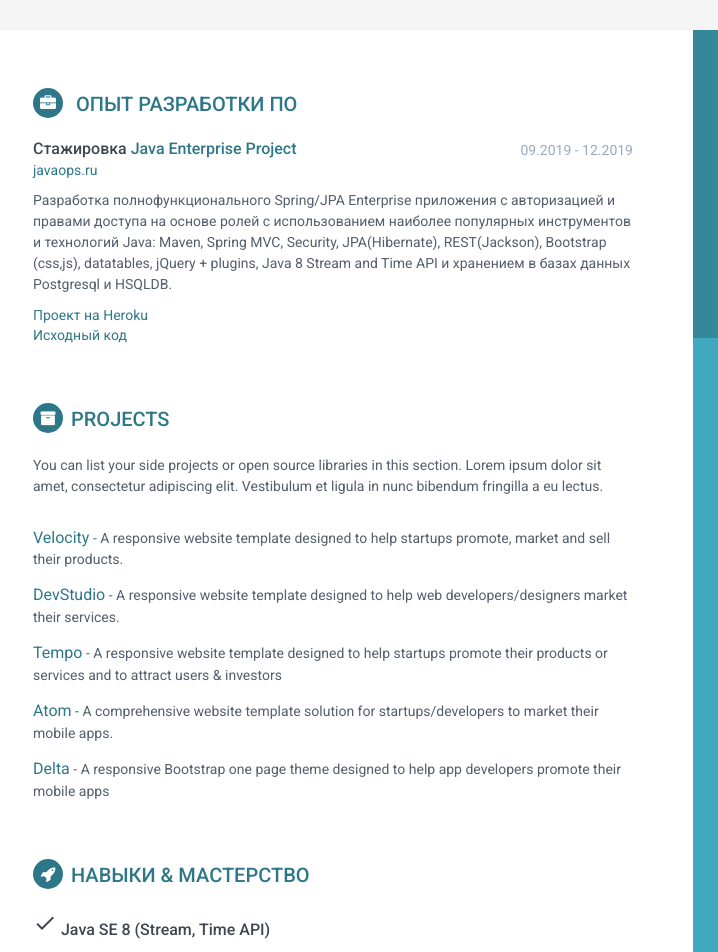
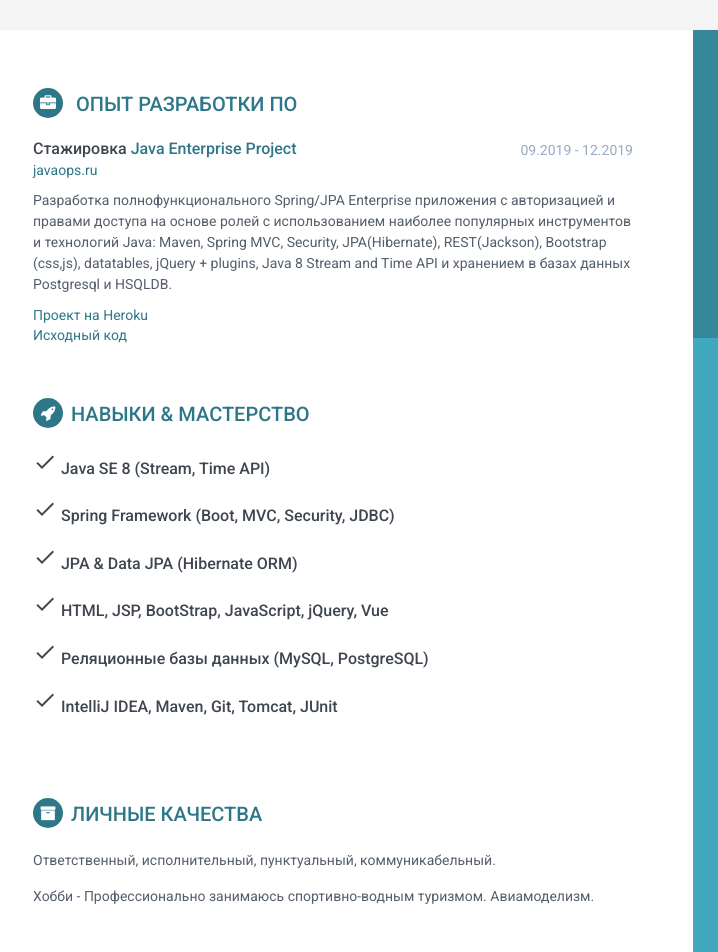
Before and after one commit to ArtemchukAndrei94/ArtemchukAndrei94.github.io, a plain HTML site: page index.html in a window 1280 px wide. Shown: the top 952 px of the page, 187-905 px from the left. Drawn offline with Linux system fonts and the light colour scheme.

Commit message:
Резюме готово final

```diff
--- a/index.html
+++ b/index.html
@@ -1,17 +1,20 @@
 <!DOCTYPE html>
-<!--[if IE 8]> <html lang="en" class="ie8"> <![endif]-->
-<!--[if IE 9]> <html lang="en" class="ie9"> <![endif]-->
-<!--[if !IE]><!--> <html lang="en"> <!--<![endif]-->
+<!--[if IE 8]>
+<html lang="en" class="ie8"> <![endif]-->
+<!--[if IE 9]>
+<html lang="en" class="ie9"> <![endif]-->
+<!--[if !IE]><!-->
+<html lang="en"> <!--<![endif]-->
 <head>
-    <title>Responsive Resume/CV Template for Developers</title>
+    <title>Артемчук Андрей, Java разработчик</title>
     <!-- Meta -->
     <meta charset="utf-8">
     <meta http-equiv="X-UA-Compatible" content="IE=edge">
     <meta name="viewport" content="width=device-width, initial-scale=1.0">
-    <meta name="description" content="Responsive HTML5 Resume/CV Template for Developers">
-    <meta name="author" content="Xiaoying Riley at 3rd Wave Media">
+    <meta name="description" content="Артемчук Андрей, Java разработчик">
     <link rel="shortcut icon" href="favicon.ico">
-    <link href='https://fonts.googleapis.com/css?family=Roboto:400,500,400italic,300italic,300,500italic,700,700italic,900,900italic' rel='stylesheet' type='text/css'>
+    <link href='https://fonts.googleapis.com/css?family=Roboto:400,500,400italic,300italic,300,500italic,700,700italic,900,900italic'
+          rel='stylesheet' type='text/css'>
     <!-- Global CSS -->
     <link rel="stylesheet" href="assets/plugins/bootstrap/css/bootstrap.min.css">
     <!-- Plugins CSS -->
@@ -32,7 +35,7 @@
 <div class="wrapper">
     <div class="sidebar-wrapper">
         <div class="profile-container">
-                <img class="profile" src="assets/images/profile.png" alt="" />
+            <img class="profile" src="assets/images/profile.png" alt=""/>
             <h1 class="name">Артемчук Андрей</h1>
             <h3 class="tagline">JAVA Developer</h3>
         </div><!--//profile-container-->
@@ -40,11 +43,15 @@
         <div class="contact-container container-block">
             <ul class="list-unstyled contact-list">
                 <h2 class="container-block-title">контакты</h2>
-                  <li class="vk"><i class="fa fa-vk" aria-hidden="true"></i><a href="https://vk.com/fedzeeor">Профиль ВК</a></li>
-                  <li class="email"><i class="fa fa-envelope"></i><a href="mailto:and64region2015@gmail.com">and64region2015@gmail.com</a></li>
+                <li class="vk"><i class="fa fa-vk" aria-hidden="true"></i><a href="https://vk.com/fedzeeor">Профиль
+                    ВК</a></li>
+                <li class="email"><i class="fa fa-envelope"></i><a href="mailto:and64region2015@gmail.com">and64region2015@gmail.com</a>
+                </li>
                 <li class="phone"><i class="fa fa-phone"></i><a href="tel:+79263018234">+7-926-301-82-34</a></li>
-                  <li class="linkedin"><i class="fa fa-linkedin"></i><a href="https://www.linkedin.com/in/ArtemchukAndrei94/" target="_blank">LinkedIn</a></li>
-                  <li class="github"><i class="fa fa-github"></i><a href="https://github.com/ArtemchukAndrei94" target="_blank">GitHub</a></li>
+                <li class="linkedin"><i class="fa fa-linkedin"></i><a
+                        href="https://www.linkedin.com/in/ArtemchukAndrei94/" target="_blank">LinkedIn</a></li>
+                <li class="github"><i class="fa fa-github"></i><a href="https://github.com/ArtemchukAndrei94"
+                                                                  target="_blank">GitHub</a></li>
             </ul>
         </div><!--//contact-container-->
         <div class="education-container container-block">
@@ -67,18 +74,9 @@
                 <li>English <span class="lang-desc">(Pre-Intermediate)</span></li>
                 <li>Русский <span class="lang-desc">(Родной)</span></li>
             </ul>
-            </div><!--//interests-->
+        </div>
 
-            <!-- <div class="interests-container container-block">
-                <h2 class="container-block-title">Interests</h2>
-                <ul class="list-unstyled interests-list">
-                    <li>Climbing</li>
-                    <li>Snowboarding</li>
-                    <li>Cooking</li>
-                </ul>
-            </div> -->
-
-        </div><!--//sidebar-wrapper-->
+    </div>
 
     <div class="main-wrapper">
 
@@ -88,13 +86,17 @@
             <div class="item">
                 <div class="meta">
                     <div class="upper-row">
-                              <h3 class="job-title">Стажировка <a href="https://javaops.ru/view/topjava">Java Enterprise Project</a></h3>
+                        <h3 class="job-title">Стажировка <a href="https://javaops.ru/view/topjava">Java Enterprise
+                            Project</a></h3>
                         <div class="time">09.2019 - 12.2019</div>
                     </div><!--//upper-row-->
                     <div class="company"><a href="https://javaops.ru/">javaops.ru</a></div>
                 </div><!--//meta-->
                 <div class="details">
-                          <p>Разработка полнофункционального Spring/JPA Enterprise приложения c авторизацией и правами доступа на основе ролей с использованием наиболее популярных инструментов и технологий Java: Maven, Spring MVC, Security, JPA(Hibernate), REST(Jackson), Bootstrap (css,js), datatables, jQuery + plugins, Java 8 Stream and Time API и хранением в базах данных Postgresql и HSQLDB.</p>
+                    <p>Разработка полнофункционального Spring/JPA Enterprise приложения c авторизацией и правами доступа
+                        на основе ролей с использованием наиболее популярных инструментов и технологий Java: Maven,
+                        Spring MVC, Security, JPA(Hibernate), REST(Jackson), Bootstrap (css,js), datatables, jQuery +
+                        plugins, Java 8 Stream and Time API и хранением в базах данных Postgresql и HSQLDB.</p>
                     <a href="http://artemchuktopjava.herokuapp.com">Проект на Heroku</a>
                     <div class="">
                         <a href="https://github.com/ArtemchukAndrei94/topjava">Исходный код</a>
@@ -102,49 +104,45 @@
                 </div><!--//details-->
             </div><!--//item-->
 
-              </section><!--//section-->
-            <section class="section projects-section">
-                <h2 class="section-title"><i class="fa fa-archive"></i>Projects</h2>
-                <div class="intro">
-                    <p>You can list your side projects or open source libraries in this section. Lorem ipsum dolor sit amet, consectetur adipiscing elit. Vestibulum et ligula in nunc bibendum fringilla a eu lectus.</p>
-                </div><!--//intro-->
-                <div class="item">
-                    <span class="project-title"><a href="#hook">Velocity</a></span> - <span class="project-tagline">A responsive website template designed to help startups promote, market and sell their products.</span>
-
-                </div><!--//item-->
-                <div class="item">
-                    <span class="project-title"><a href="http://themes.3rdwavemedia.com/website-templates/responsive-bootstrap-theme-web-development-agencies-devstudio/" target="_blank">DevStudio</a></span> -
-                    <span class="project-tagline">A responsive website template designed to help web developers/designers market their services. </span>
-                </div><!--//item-->
-                <div class="item">
-                    <span class="project-title"><a href="http://themes.3rdwavemedia.com/website-templates/responsive-bootstrap-theme-for-startups-tempo/" target="_blank">Tempo</a></span> - <span class="project-tagline">A responsive website template designed to help startups promote their products or services and to attract users &amp; investors</span>
-                </div><!--//item-->
-                <div class="item">
-                    <span class="project-title"><a href="hhttp://themes.3rdwavemedia.com/website-templates/responsive-bootstrap-theme-mobile-apps-atom/" target="_blank">Atom</a></span> - <span class="project-tagline">A comprehensive website template solution for startups/developers to market their mobile apps. </span>
-                </div><!--//item-->
-                <div class="item">
-                    <span class="project-title"><a href="http://themes.3rdwavemedia.com/website-templates/responsive-bootstrap-theme-for-mobile-apps-delta/" target="_blank">Delta</a></span> - <span class="project-tagline">A responsive Bootstrap one page theme designed to help app developers promote their mobile apps</span>
-                </div><!--//item-->
-            </section><!--//section-->
+            <div style="height:25px"></div>
 
             <section class="skills-section section">
                 <h2 class="section-title"><i class="fa fa-rocket"></i>Навыки &amp; Мастерство</h2>
                 <div>
                     <h3 class="job-title"><i class="material-icons">done</i> Java SE 8 (Stream, Time API)</h3><br>
-                  <h3 class="job-title"><i class="material-icons">done</i> Spring Framework (Boot, MVC, Security, JDBC)</h3><br>
+                    <h3 class="job-title"><i class="material-icons">done</i> Spring Framework (Boot, MVC, Security,
+                        JDBC)</h3><br>
                     <h3 class="job-title"><i class="material-icons">done</i> JPA & Data JPA (Hibernate ORM)</h3><br>
-                  <h3 class="job-title"><i class="material-icons">done</i> HTML, JSP, BootStrap, JavaScript, jQuery, Vue</h3><br>
-                  <h3 class="job-title"><i class="material-icons">done</i> Реляционные базы данных (MySQL, PostgreSQL)</h3><br>
-                  <h3 class="job-title"><i class="material-icons">done</i> IntelliJ IDEA, Maven, Git, Tomcat, JUnit</h3>
+                    <h3 class="job-title"><i class="material-icons">done</i> HTML, JSP, BootStrap, JavaScript, jQuery,
+                        Vue</h3><br>
+                    <h3 class="job-title"><i class="material-icons">done</i> Реляционные базы данных (MySQL, PostgreSQL)
+                    </h3><br>
+                    <h3 class="job-title"><i class="material-icons">done</i> IntelliJ IDEA, Maven, Git, Tomcat, JUnit
+                    </h3>
                 </div>
             </section><!--//skills-section-->
+
+            <div style="height:25px"></div>
+
+            <section class="section projects-section">
+                <h2 class="section-title"><i class="fa fa-archive"></i>Личные качества</h2>
+                <div class="item">
+                    <p>Ответственный, исполнительный, пунктуальный, коммуникабельный.</p>
+                </div><!--//intro-->
+
+                <div class="item">
+                    <p>Хобби - Профессионально занимаюсь спортивно-водным туризмом. Авиамоделизм.</p>
+                </div><!--//intro-->
+
+            </section><!--//section-->
+        </section><!--//section-->
+
 
     </div><!--//main-body-->
 </div>
 
 <footer class="footer">
     <div class="text-center">
-                <!--/* This template is released under the Creative Commons Attribution 3.0 License. Please keep the attribution link below when using for your own project. Thank you for your support. :) If you'd like to use the template without the attribution, you can check out other license options via our website: themes.3rdwavemedia.com */-->
     </div><!--//container-->
 </footer><!--//footer-->
 
```
Lines whose indentation alone changed are shown as unchanged.
